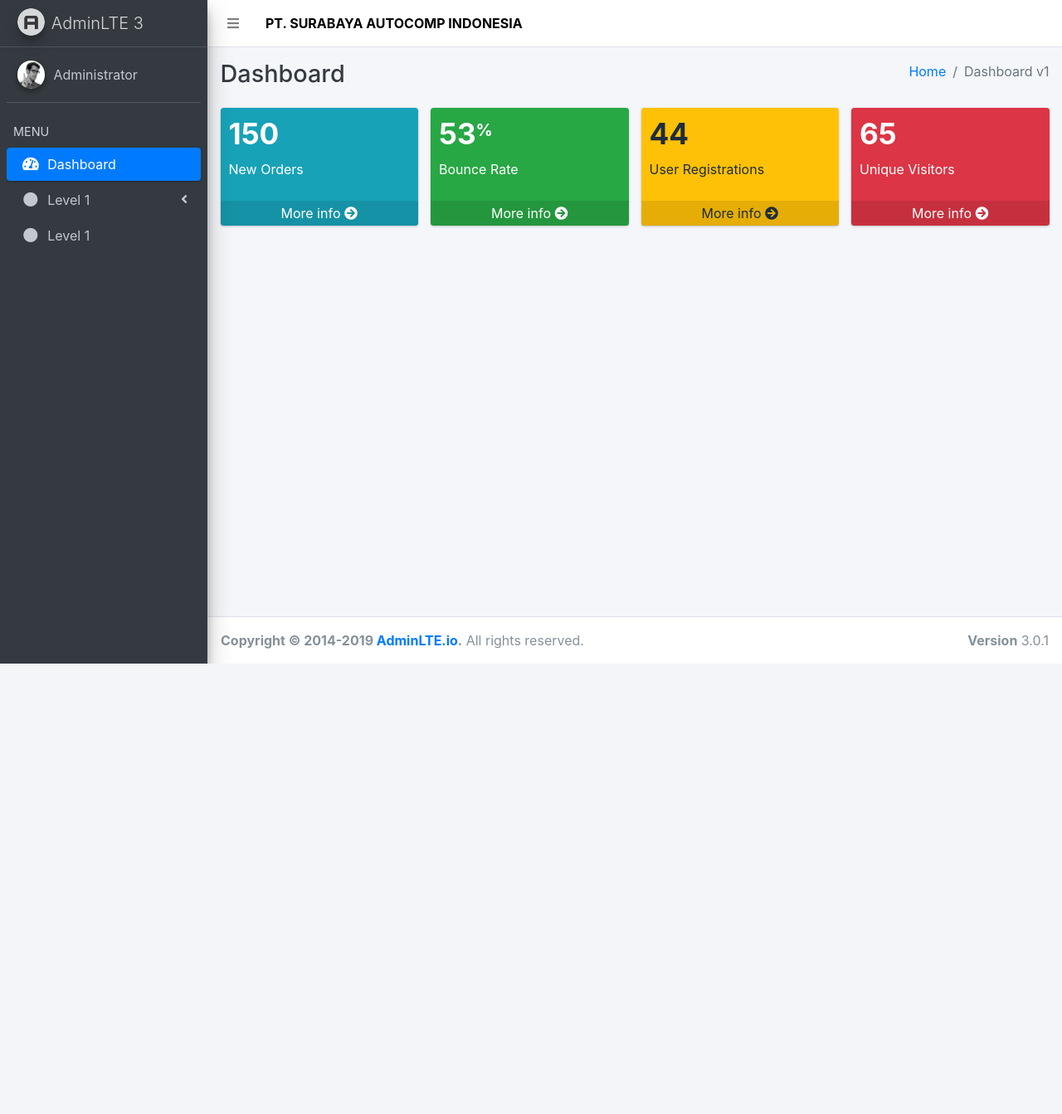
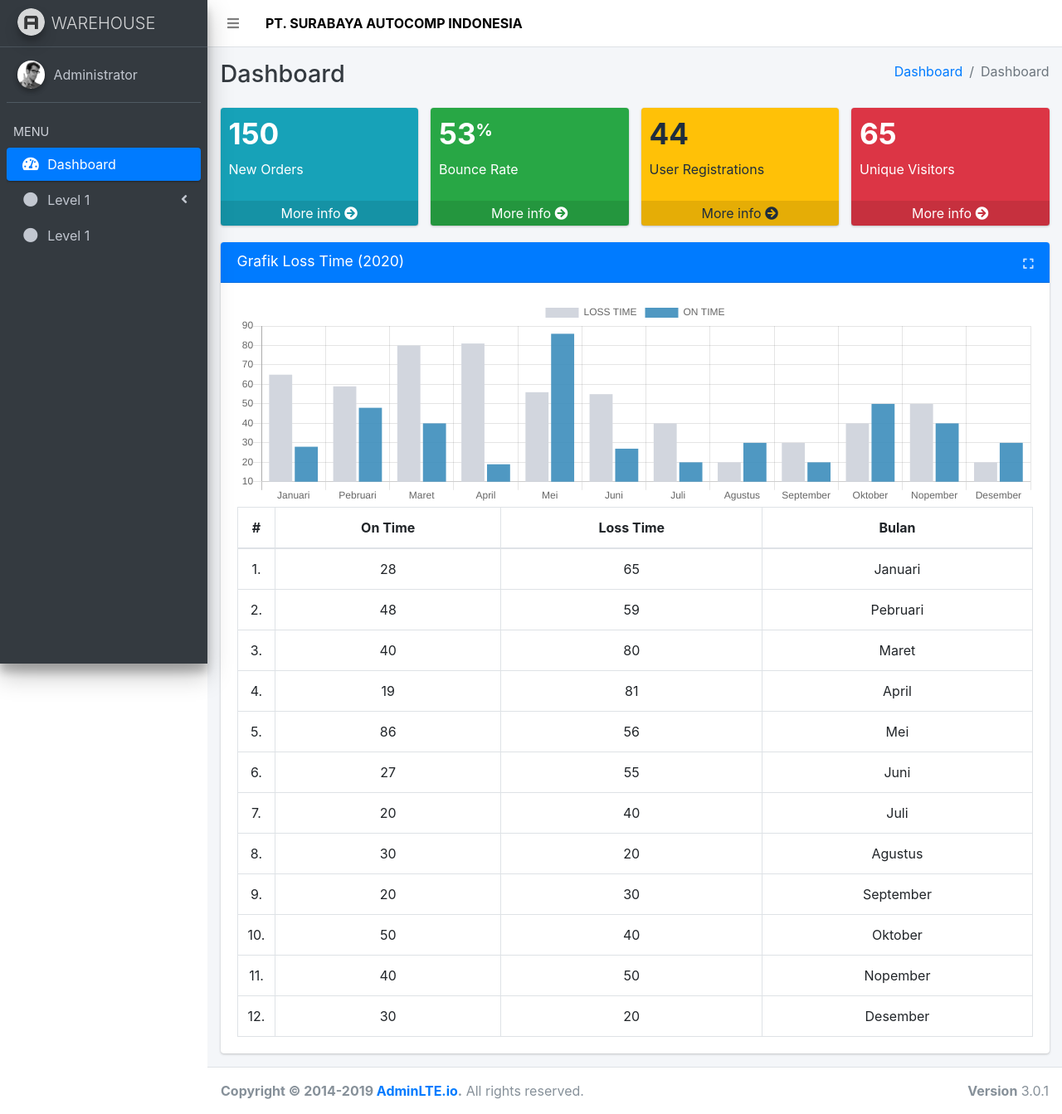
Before and after one commit to agusprasetyo30/losstime-warehouse, a PHP site: page /data/admin/index.php in a window 1280 px wide. Shown: the whole page at 83% size. Before the commit the page ends 800 px from the top, so only its background shows below. Run offline with PHP 8.4, Linux system fonts and the light colour scheme.

Commit message:
memisahkan breadcrumb, footer & sidebar

```diff
--- a/data/admin/index.php
+++ b/data/admin/index.php
@@ -1,3 +1,17 @@
+<?php
+   $menu = "Dashboard";
+   $link_menu = "index.php";
+   $location = "Dashboard";
+
+   $data_onTime = [28, 48, 40, 19, 86, 27, 20, 30, 20, 50, 40, 30];
+   $data_lossTime = [65, 59, 80, 81, 56, 55, 40, 20, 30, 40, 50, 20];
+   $data_bulan = ['Januari', 'Pebruari', 'Maret', 'April', 'Mei', 'Juni', 'Juli', 'Agustus', 'September', 'Oktober', 'Nopember', 'Desember'];
+
+   $bulan = json_encode($data_bulan, JSON_NUMERIC_CHECK);
+   $onTime = json_encode($data_onTime, JSON_NUMERIC_CHECK);
+   $lossTime = json_encode($data_lossTime, JSON_NUMERIC_CHECK);
+?>
+
 <!DOCTYPE html>
 <html>
 <head>
@@ -39,124 +53,15 @@
    </nav>
    <!-- /.navbar -->
 
-   <!-- Main Sidebar Container -->
-   <aside class="main-sidebar sidebar-dark-primary elevation-4">
-      <!-- Brand Logo -->
-      <a href="index3.html" class="brand-link">
-         <img src="../../dist/img/AdminLTELogo.png" alt="AdminLTE Logo" class="brand-image img-circle elevation-3"
-               style="opacity: .8">
-         <span class="brand-text font-weight-light">AdminLTE 3</span>
-      </a>
-
-      <!-- Sidebar -->
-      <div class="sidebar">
-      <!-- Sidebar user panel (optional) -->
-      <div class="user-panel mt-3 pb-3 mb-3 d-flex">
-         <div class="image">
-            <img src="../../dist/img/user2-160x160.jpg" class="img-circle elevation-2" alt="User Image">
-         </div>
-         <div class="info">
-            <a href="#" class="d-block">Administrator</a>
-         </div>
-      </div>
-
-      <!-- Sidebar Menu -->
-      <nav class="mt-2">
-         <ul class="nav nav-pills nav-sidebar flex-column" data-widget="treeview" role="menu" data-accordion="false">
-
-            <li class="nav-header">MENU</li>
-            <li class="nav-item">
-            <a href="#" class="nav-link active">
-               <i class="nav-icon fas fa-tachometer-alt"></i>
-               <p>Dashboard</p>
-            </a>
-            </li>
-            <li class="nav-item has-treeview">
-            <a href="#" class="nav-link">
-               <i class="nav-icon fas fa-circle"></i>
-               <p>
-                  Level 1
-                  <i class="right fas fa-angle-left"></i>
-               </p>
-            </a>
-            <ul class="nav nav-treeview">
-               <li class="nav-item">
-                  <a href="#" class="nav-link">
-                  <i class="far fa-circle nav-icon"></i>
-                  <p>Level 2</p>
-                  </a>
-               </li>
-               <li class="nav-item has-treeview">
-                  <a href="#" class="nav-link">
-                  <i class="far fa-circle nav-icon"></i>
-                  <p>
-                     Level 2
-                     <i class="right fas fa-angle-left"></i>
-                  </p>
-                  </a>
-                  <ul class="nav nav-treeview">
-                  <li class="nav-item">
-                     <a href="#" class="nav-link">
-                        <i class="far fa-dot-circle nav-icon"></i>
-                        <p>Level 3</p>
-                     </a>
-                  </li>
-                  <li class="nav-item">
-                     <a href="#" class="nav-link">
-                        <i class="far fa-dot-circle nav-icon"></i>
-                        <p>Level 3</p>
-                     </a>
-                  </li>
-                  <li class="nav-item">
-                     <a href="#" class="nav-link">
-                        <i class="far fa-dot-circle nav-icon"></i>
-                        <p>Level 3</p>
-                     </a>
-                  </li>
-                  </ul>
-               </li>
-               <li class="nav-item">
-                  <a href="#" class="nav-link">
-                  <i class="far fa-circle nav-icon"></i>
-                  <p>Level 2</p>
-                  </a>
-               </li>
-            </ul>
-            </li>
-            <li class="nav-item">
-            <a href="#" class="nav-link">
-               <i class="fas fa-circle nav-icon"></i>
-               <p>Level 1</p>
-            </a>
-            </li>
-         </ul>
-      </nav>
-      <!-- /.sidebar-menu -->
-      </div>
-      <!-- /.sidebar -->
-   </aside>
+   <!--  data Sidebar -->
+   <?php include_once "./template/sidebar.php" ?>
 
    <!-- Content Wrapper. Contains page content -->
    <div class="content-wrapper">
-      <!-- Content Header (Page header) -->
-      <div class="content-header">
-      <div class="container-fluid">
-         <div class="row mb-2">
-            <div class="col-sm-6">
-            <h1 class="m-0 text-dark">Dashboard</h1>
-            </div><!-- /.col -->
-            <div class="col-sm-6">
-            <ol class="breadcrumb float-sm-right">
-               <li class="breadcrumb-item"><a href="#">Home</a></li>
-               <li class="breadcrumb-item active">Dashboard v1</li>
-            </ol>
-            </div><!-- /.col -->
-         </div><!-- /.row -->
-      </div><!-- /.container-fluid -->
-      </div>
-      <!-- /.content-header -->
+      <!-- Data Breadcrumb -->
+      <?php include_once "./template/breadcrumb.php"  ?>
 
-      <!-- Main content -->
+      <!-- Konten Utama -->
       <section class="content">
       <div class="container-fluid">
          <!-- Small boxes (Stat box) -->
@@ -220,27 +125,65 @@
                <a href="#" class="small-box-footer">More info <i class="fas fa-arrow-circle-right"></i></a>
             </div>
             </div>
-            <!-- ./col -->
          </div>
-         <!-- /.row -->
-         <!-- Main row -->
+
          <div class="row">
+            <div class="col-md-12">
+               <div class="card card-primary" style="transition: all 0.15s ease 0s; height: inherit; width: inherit;">
+                  <div class="card-header">
+                     <h3 class="card-title" >Grafik Loss Time (2020)</h3>
 
+                     <div class="card-tools">
+                        <button type="button" class="btn btn-tool" data-card-widget="maximize"><i class="fas fa-expand"></i></button>
+                     </div>
+                  </div>
+                  <!-- /.card-header -->
+                  <div class="card-body">
+                     <div class="chart">
+                        <canvas id="barChart" style="min-height: 250px; height: 250px; max-height: 250px; max-width: 100%;"></canvas>
+                     </div>
+
+                     <!-- Tabel jumlah -->
+                     <table class="table table-bordered text-center">
+                        <thead>
+                           <tr>
+                              <th style="width: 10px">#</th>
+                              <th>On Time</th>
+                              <th>Loss Time</th>
+                              <th>Bulan</th>
+                           </tr>
+                        </thead>
+                        <tbody>
+                           <?php
+                              for ($i=0; $i < count($data_bulan); $i++) {
+                           ?>
+
+                           <tr>
+                              <td><?=$i + 1?>. </td>
+                              <td><?=$data_onTime[$i]?></td>
+                              <td><?=$data_lossTime[$i]?></td>
+                              <td><?=$data_bulan[$i]?></td>
+                           </tr>
+
+                           <?php
+                              }
+                           ?>
+
+                        </tbody>
+                     </table>
+                  </div>
+               </div>
+            </div>
          </div>
-         <!-- /.row (main row) -->
-      </div><!-- /.container-fluid -->
+
+      </div>
       </section>
       <!-- /.content -->
    </div>
-   <!-- /.content-wrapper -->
-   <footer class="main-footer">
-      <strong>Copyright &copy; 2014-2019 <a href="http://adminlte.io">AdminLTE.io</a>.</strong>
-      All rights reserved.
-      <div class="float-right d-none d-sm-inline-block">
-      <b>Version</b> 3.0.1
-      </div>
-   </footer>
-   <!-- /.control-sidebar -->
+
+   <!-- Data Footer -->
+   <?php include_once "./template/footer.php" ?>
+
 </div>
 <!-- ./wrapper -->
 
@@ -269,5 +212,55 @@
 <script src="../../plugins/overlayScrollbars/js/jquery.overlayScrollbars.min.js"></script>
 <!-- AdminLTE App -->
 <script src="../../dist/js/adminlte.js"></script>
+
+<script>
+var areaChartData = {
+   labels  : <?=$bulan?>,
+   datasets: [
+      {
+         label               : 'ON TIME',
+         backgroundColor     : 'rgba(60,141,188,0.9)',
+         borderColor         : 'rgba(60,141,188,0.8)',
+         pointRadius          : true,
+         pointColor          : '#3b8bba',
+         pointStrokeColor    : 'rgba(60,141,188,1)',
+         pointHighlightFill  : '#fff',
+         pointHighlightStroke: 'rgba(60,141,188,1)',
+         data                : <?=$onTime?>,
+      },
+      {
+         label               : 'LOSS TIME',
+         backgroundColor     : 'rgba(210, 214, 222, 1)',
+         borderColor         : 'rgba(210, 214, 222, 1)',
+         pointRadius         : true,
+         pointColor          : 'rgba(210, 214, 222, 1)',
+         pointStrokeColor    : '#c1c7d1',
+         pointHighlightFill  : '#fff',
+         pointHighlightStroke: 'rgba(220,220,220,1)',
+         data                : <?=$lossTime?>,
+      },
+   ]
+}
+
+   var barChartCanvas = $('#barChart').get(0).getContext('2d')
+   var barChartData = jQuery.extend(true, {}, areaChartData)
+   var temp0 = areaChartData.datasets[0]
+   var temp1 = areaChartData.datasets[1]
+   barChartData.datasets[0] = temp1
+   barChartData.datasets[1] = temp0
+
+   var barChartOptions = {
+   responsive              : true,
+   maintainAspectRatio     : false,
+   datasetFill             : false
+   }
+
+   var barChart = new Chart(barChartCanvas, {
+   type: 'bar',
+   data: barChartData,
+   options: barChartOptions
+   });
+</script>
+
 </body>
 </html>
--- /dev/null
+++ b/data/admin/template/breadcrumb.php
@@ -0,0 +1,16 @@
+<!-- Content Header (Page header) -->
+<div class="content-header">
+   <div class="container-fluid">
+      <div class="row mb-2">
+         <div class="col-sm-6">
+         <h1 class="m-0 text-dark"><?= $location ?></h1>
+         </div><!-- /.col -->
+         <div class="col-sm-6">
+         <ol class="breadcrumb float-sm-right">
+            <li class="breadcrumb-item"><a href="<?= $link_menu ?>"><?= $menu ?></a></li>
+            <li class="breadcrumb-item active"><?= $location ?></li>
+         </ol>
+         </div>
+      </div>
+   </div>
+</div>
--- /dev/null
+++ b/data/admin/template/footer.php
@@ -0,0 +1,7 @@
+<footer class="main-footer">
+   <strong>Copyright &copy; 2014-2019 <a href="http://adminlte.io">AdminLTE.io</a>.</strong>
+   All rights reserved.
+   <div class="float-right d-none d-sm-inline-block">
+   <b>Version</b> 3.0.1
+   </div>
+</footer>
--- /dev/null
+++ b/data/admin/template/sidebar.php
@@ -0,0 +1,96 @@
+<!-- Main Sidebar Container -->
+<aside class="main-sidebar sidebar-dark-primary elevation-4">
+   <!-- Brand Logo -->
+   <a href="index3.html" class="brand-link">
+      <img src="../../dist/img/AdminLTELogo.png" alt="AdminLTE Logo" class="brand-image img-circle elevation-3"
+            style="opacity: .8">
+      <span class="brand-text font-weight-light">WAREHOUSE</span>
+   </a>
+
+   <!-- Sidebar -->
+   <div class="sidebar">
+   <!-- Sidebar user panel (optional) -->
+   <div class="user-panel mt-3 pb-3 mb-3 d-flex">
+      <div class="image">
+         <img src="../../dist/img/user2-160x160.jpg" class="img-circle elevation-2" alt="User Image">
+      </div>
+      <div class="info">
+         <a href="#" class="d-block">Administrator</a>
+      </div>
+   </div>
+
+   <!-- Sidebar Menu -->
+   <nav class="mt-2">
+      <ul class="nav nav-pills nav-sidebar flex-column" data-widget="treeview" role="menu" data-accordion="false">
+
+         <li class="nav-header">MENU</li>
+         <li class="nav-item">
+         <a href="#" class="nav-link active">
+            <i class="nav-icon fas fa-tachometer-alt"></i>
+            <p>Dashboard</p>
+         </a>
+         </li>
+         <li class="nav-item has-treeview">
+         <a href="#" class="nav-link">
+            <i class="nav-icon fas fa-circle"></i>
+            <p>
+               Level 1
+               <i class="right fas fa-angle-left"></i>
+            </p>
+         </a>
+         <ul class="nav nav-treeview">
+            <li class="nav-item">
+               <a href="#" class="nav-link">
+               <i class="far fa-circle nav-icon"></i>
+               <p>Level 2</p>
+               </a>
+            </li>
+            <li class="nav-item has-treeview">
+               <a href="#" class="nav-link">
+               <i class="far fa-circle nav-icon"></i>
+               <p>
+                  Level 2
+                  <i class="right fas fa-angle-left"></i>
+               </p>
+               </a>
+               <ul class="nav nav-treeview">
+               <li class="nav-item">
+                  <a href="#" class="nav-link">
+                     <i class="far fa-dot-circle nav-icon"></i>
+                     <p>Level 3</p>
+                  </a>
+               </li>
+               <li class="nav-item">
+                  <a href="#" class="nav-link">
+                     <i class="far fa-dot-circle nav-icon"></i>
+                     <p>Level 3</p>
+                  </a>
+               </li>
+               <li class="nav-item">
+                  <a href="#" class="nav-link">
+                     <i class="far fa-dot-circle nav-icon"></i>
+                     <p>Level 3</p>
+                  </a>
+               </li>
+               </ul>
+            </li>
+            <li class="nav-item">
+               <a href="#" class="nav-link">
+               <i class="far fa-circle nav-icon"></i>
+               <p>Level 2</p>
+               </a>
+            </li>
+         </ul>
+         </li>
+         <li class="nav-item">
+         <a href="#" class="nav-link">
+            <i class="fas fa-circle nav-icon"></i>
+            <p>Level 1</p>
+         </a>
+         </li>
+      </ul>
+   </nav>
+   <!-- /.sidebar-menu -->
+   </div>
+   <!-- /.sidebar -->
+</aside>
```
